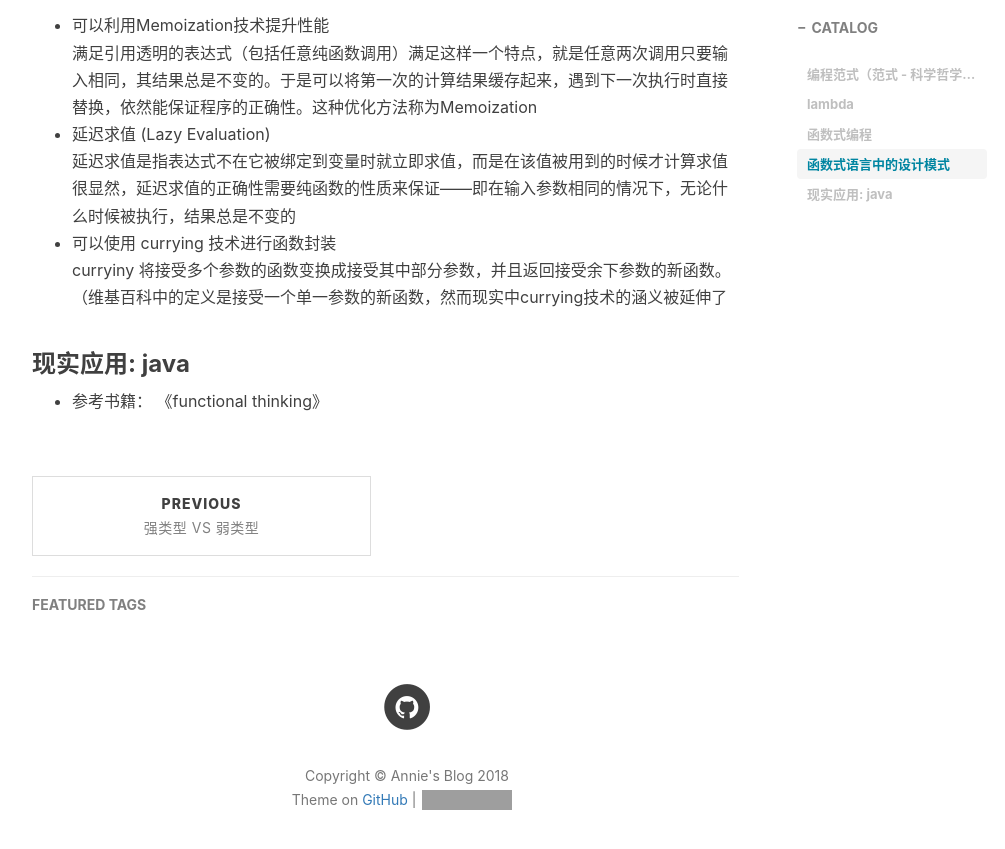
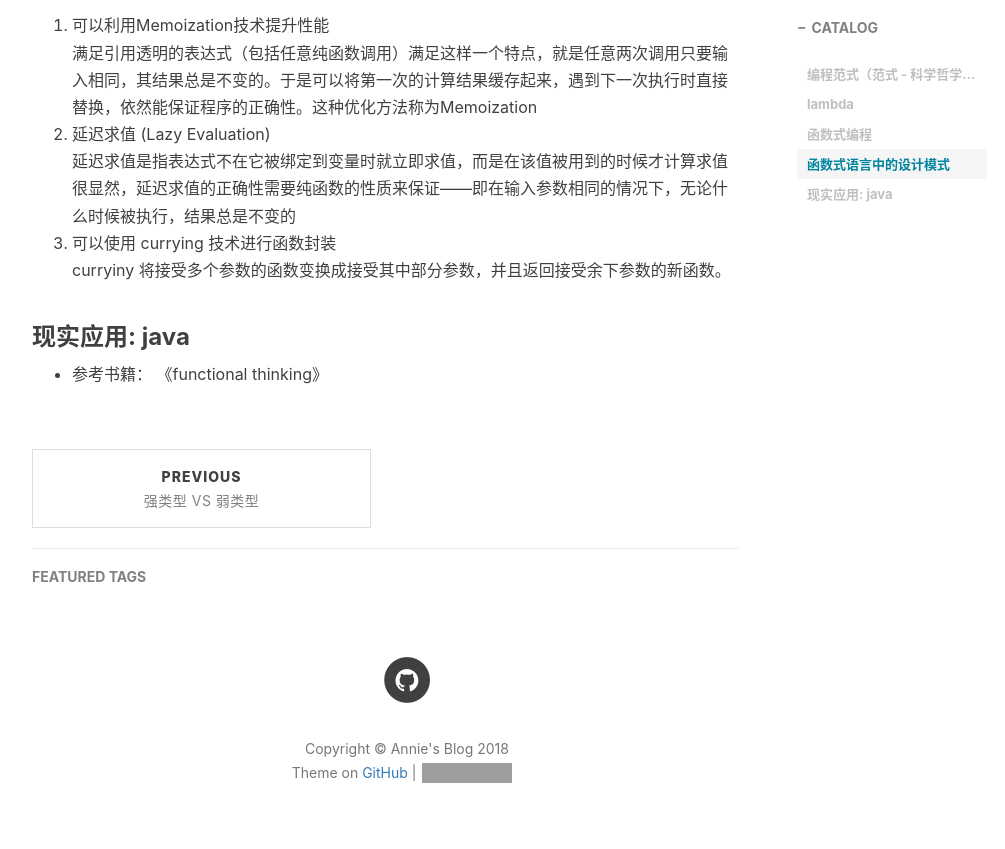
Before and after one commit to dongjx/dongjx.github.io, a Jekyll site: the page built from _posts/2018-09-10-functional-thinking.md, in a window 1280 px wide and 900 px high, scrolled down 1635 px. Shown: the top 849 px of the window, without its empty margins (233-1238 px from the left). Built offline with Jekyll 4.4.1, drawn with Linux system fonts in a browser that asks for light colours; nearby versions of some CDN libraries; comment, search, counter and statistics services are not loaded; grey boxes are pictures that could not be loaded.

Commit message:
Update 2018-09-10-functional-thinking.md

```diff
--- a/_posts/2018-09-10-functional-thinking.md
+++ b/_posts/2018-09-10-functional-thinking.md
@@ -29,22 +29,22 @@ tags:
   在lambda 演算中，每个表达式都代表一个只有单独参数的函数，这个函数的参数本身也是一个只有单一参数的函数，同时，函数的值又是一个只有单一参数的函数。函数是通过 lambda 表达式匿名地定义的，这个表达式说明了此函数将对其参数进行什么操作。
 
 ### 函数式编程
- - 函数是第一等公民
+ 1. 函数是第一等公民
  那么相当于它支持了高阶函数，高阶函数就是至少满足下列一个条件 1.接受一个或多个函数作为输入 2.输出一个函数
- - 纯函数
+ 2. 纯函数
  函数的结果只依赖于输入的参数且与外部系统状态无关——只要输入相同，返回值总是不变的。
  除了返回值外，不修改程序的外部状态（比如全局变量、入参）。——满足这个条件也被称作“没有副作用 (side effect)”
  如果一个表达式，对于相同的输入，总是有相同的结果并且不修改程序其他部分的状态，那么这个表达式是**引用透明**的。
- - 不变性
+ 3. 不变性
 
 ### 函数式语言中的设计模式
-  - 可以利用Memoization技术提升性能
+  1. 可以利用Memoization技术提升性能
   满足引用透明的表达式（包括任意纯函数调用）满足这样一个特点，就是任意两次调用只要输入相同，其结果总是不变的。于是可以将第一次的计算结果缓存起来，遇到下一次执行时直接替换，依然能保证程序的正确性。这种优化方法称为Memoization
-  - 延迟求值 (Lazy Evaluation)
+  2. 延迟求值 (Lazy Evaluation)
   延迟求值是指表达式不在它被绑定到变量时就立即求值，而是在该值被用到的时候才计算求值
 很显然，延迟求值的正确性需要纯函数的性质来保证——即在输入参数相同的情况下，无论什么时候被执行，结果总是不变的
- - 可以使用 currying 技术进行函数封装
- curryiny 将接受多个参数的函数变换成接受其中部分参数，并且返回接受余下参数的新函数。（维基百科中的定义是接受一个单一参数的新函数，然而现实中currying技术的涵义被延伸了
+ 3. 可以使用 currying 技术进行函数封装
+ curryiny 将接受多个参数的函数变换成接受其中部分参数，并且返回接受余下参数的新函数。
 
 ### 现实应用: java
 
```
